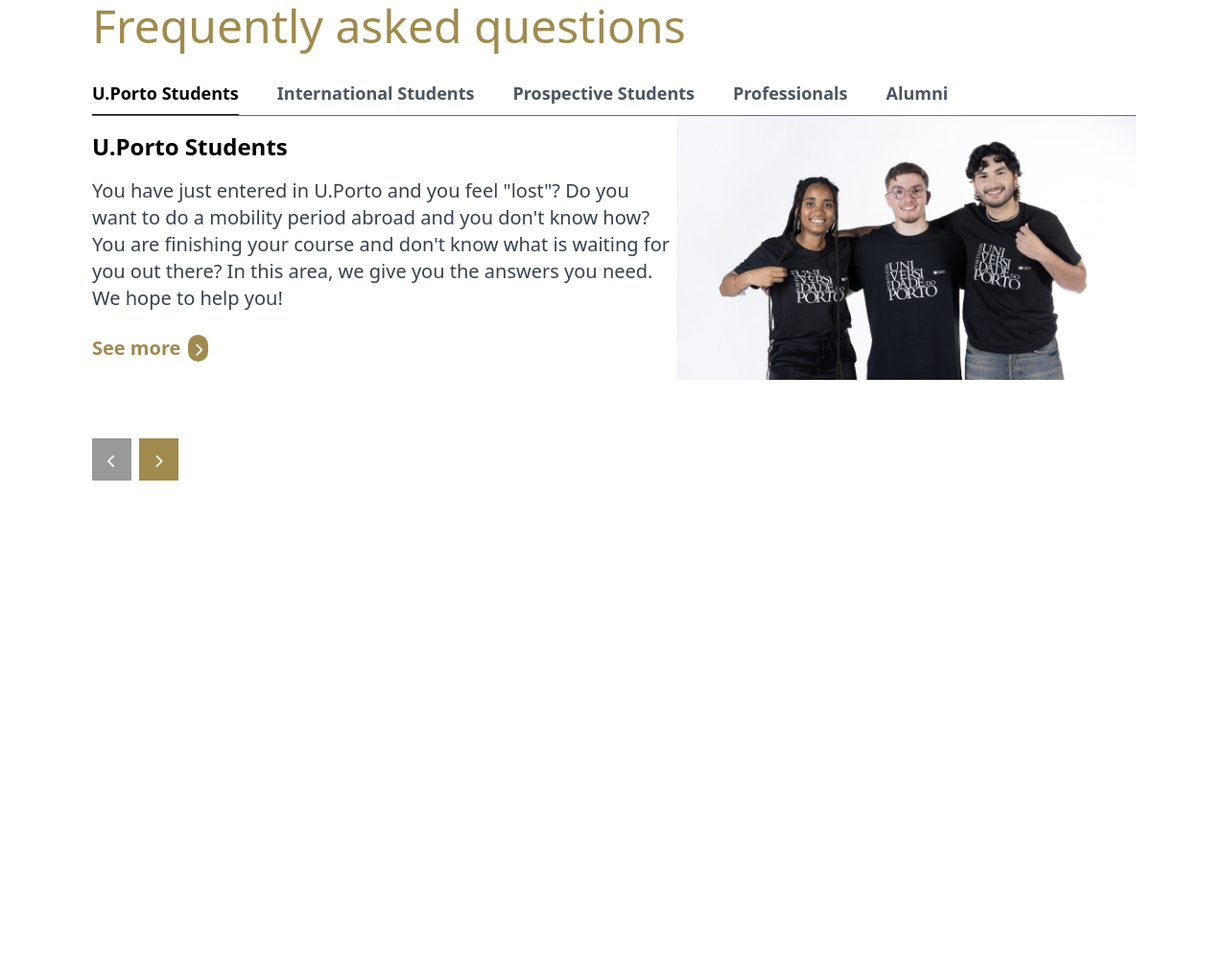
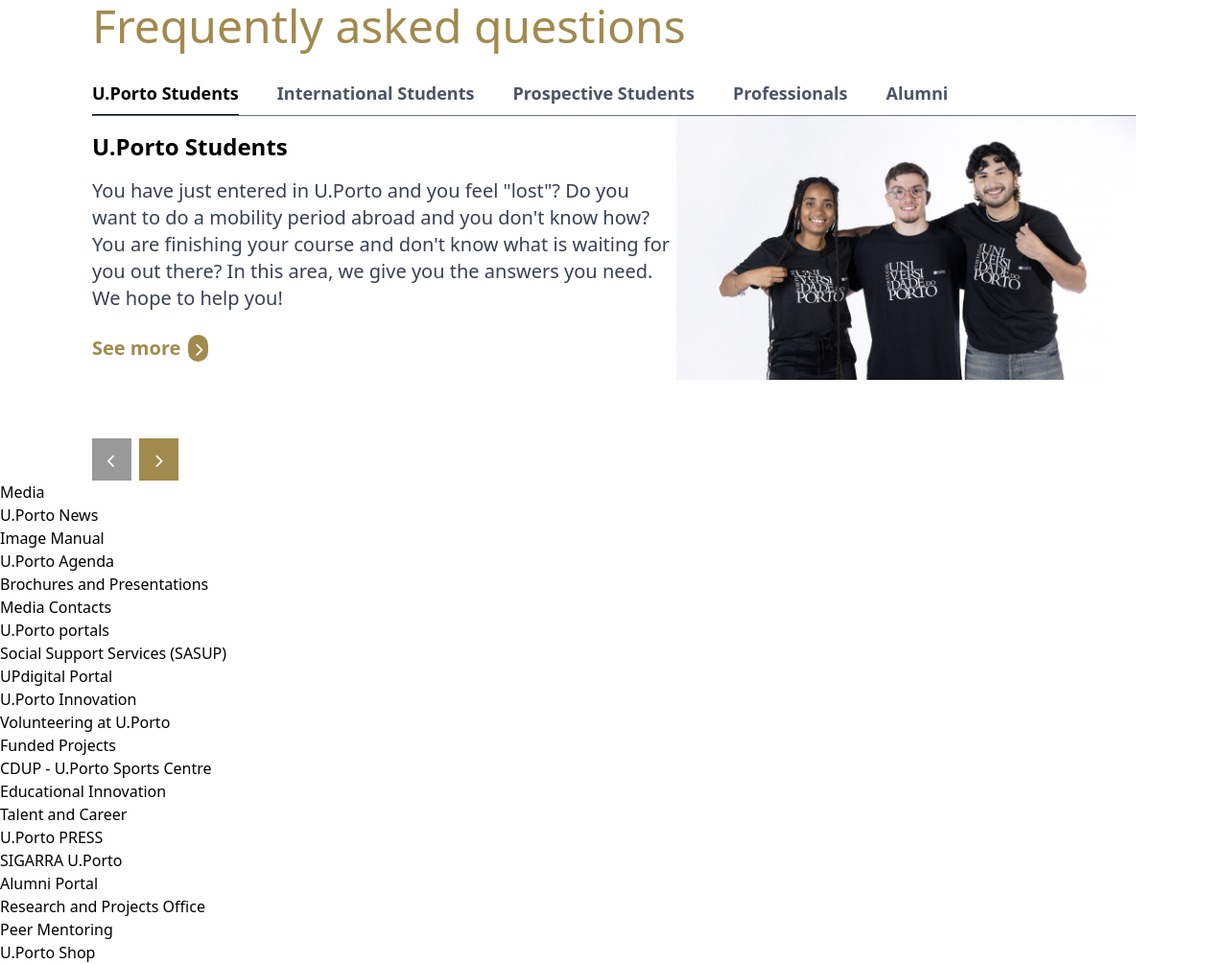
Before and after one commit to PAZZO123/GoldSmith_University, a website built with Vite: page university2.html in a window 1280 px wide. Shown: the part 3486-4491 px from the top of the page at 96% size. Before the commit the page ends 3987 px from the top, so only its background shows below. Built offline with nearby package versions, Linux system fonts and the light colour scheme.

```diff
--- a/university2.html
+++ b/university2.html
@@ -255,6 +255,52 @@
 </div>
         </div>
       </div>
+      <!-- Footer -->
+     <div>
+          <div>
+        <!-- News -->
+        <div>
+       <div>Media</div>
+       <div>
+        <p>U.Porto News</p>
+        <p>Image Manual</p>
+       </div>
+       <div>
+        <p>U.Porto Agenda</p>
+        <p>Brochures and Presentations</p>
+       </div>
+       <div>Media Contacts</div>
+        </div>
+        <!-- U.porto portals -->
+         <div>
+     <div>
+        U.Porto portals
+     </div>
+     <p>Social Support Services (SASUP)</p>
+     <p>UPdigital Portal</p>
+     <p>U.Porto Innovation</p>
+     <p>Volunteering at U.Porto</p>
+     <p>Funded Projects</p>
+         </div>
+         <div>
+            <p>CDUP - U.Porto Sports Centre</p>
+            <p>Educational Innovation</p>
+            <p>Talent and Career</p>
+            <p>U.Porto PRESS</p>
+            <p>SIGARRA U.Porto</p>
+         </div>
+         <div>
+            <p>Alumni Portal</p>
+            <p>Research and Projects Office</p>
+            <p>Peer Mentoring</p>
+            <p>U.Porto Shop</p>
+         </div>
+       </div>
+       <div>
+        <div></div>
+        <div></div>
+       </div>
+     </div>
      <script type="module" src="/src/main.js"></script>
 </body>
 </html>
```
